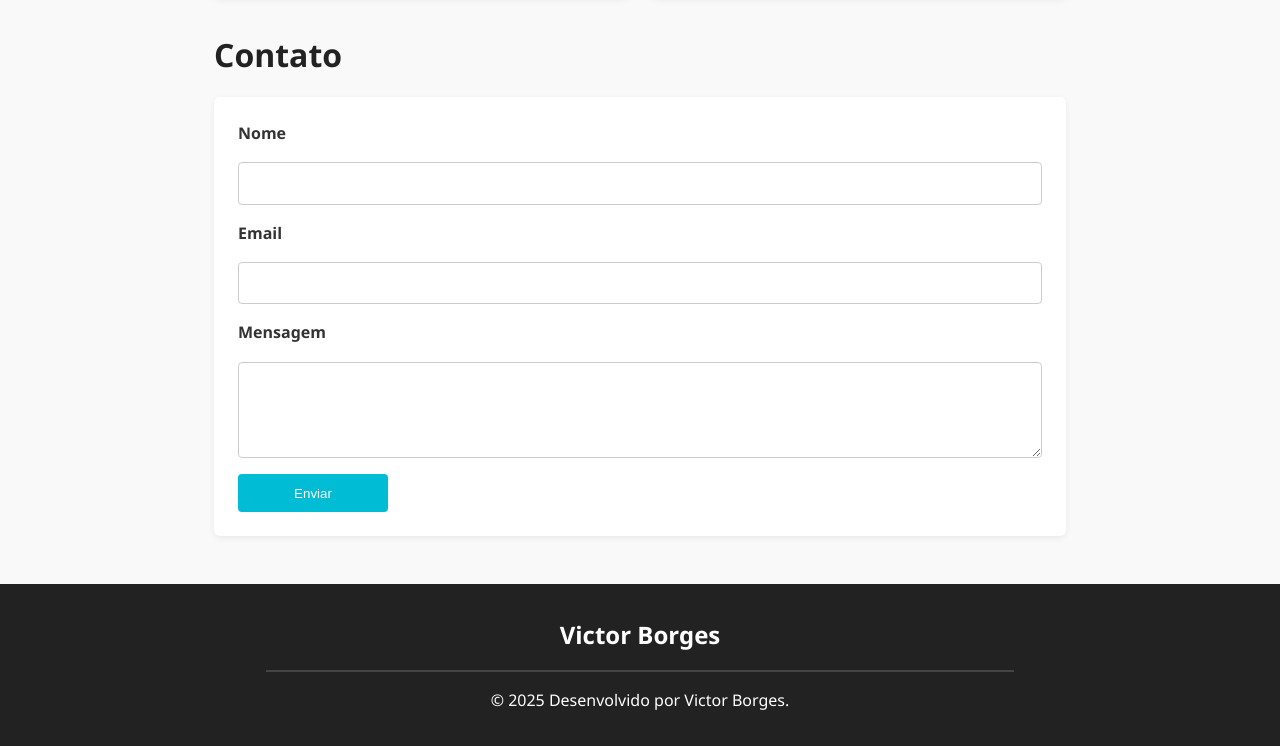
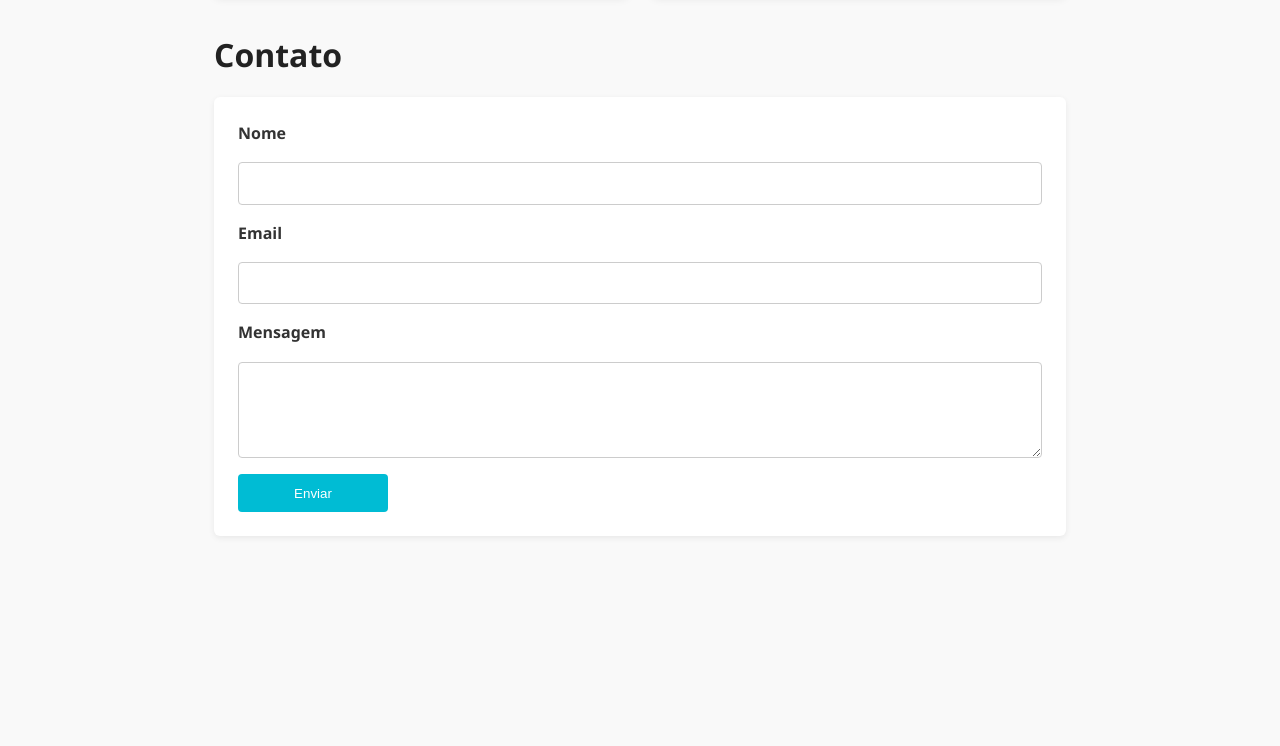
Before and after one commit to victorborges0702/Portfolio, a plain HTML site: page index.html in a window 1280 px wide. Shown: the part 1093-1839 px from the top of the page. After the commit the page ends 1661 px from the top, so only its background shows below. Drawn offline with Linux system fonts and the light colour scheme.

Commit message:
index.html

```diff
--- a/index.html
+++ b/index.html
@@ -96,11 +96,5 @@
         </form>
       </section>
     </main>
-
-    <footer class="footer">
-      <h2>Victor Borges</h2>
-      <hr />
-      <p>&copy; 2025 Desenvolvido por Victor Borges.</p>
-    </footer>
   </body>
 </html>
```
